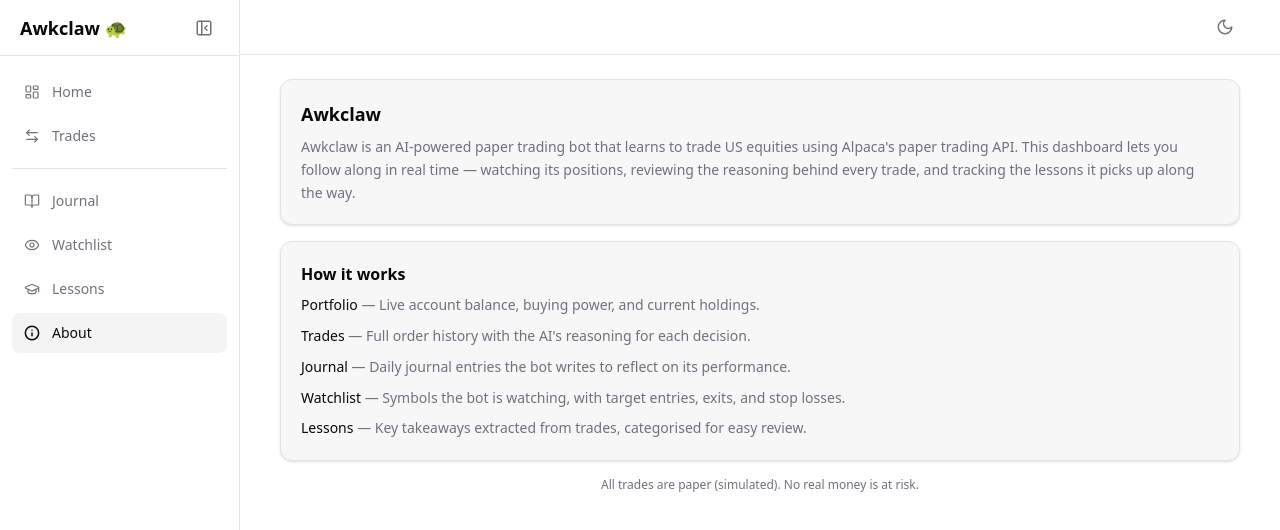
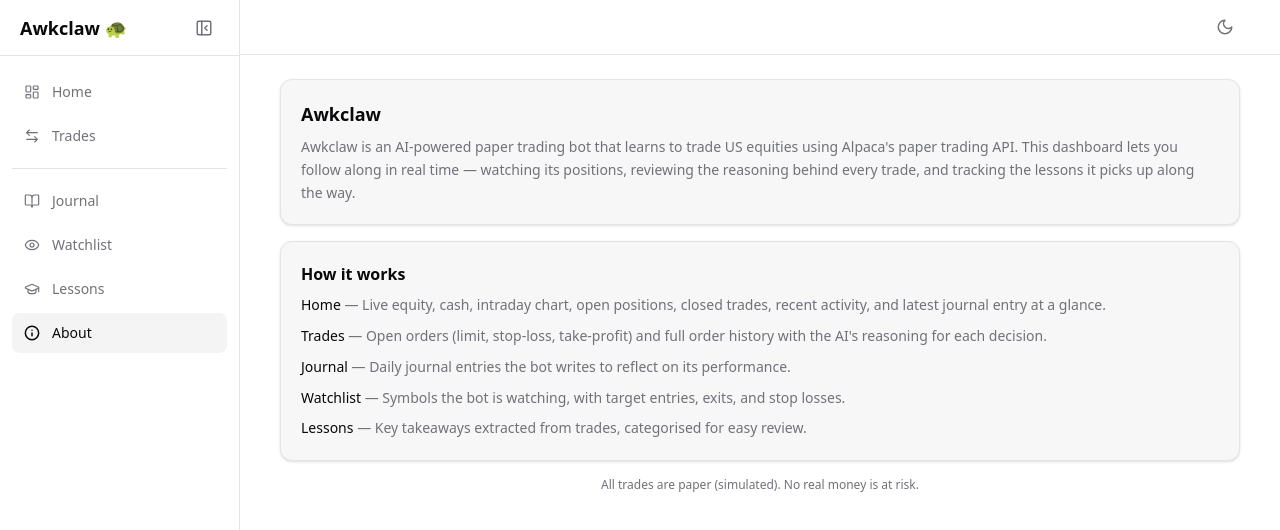
Before and after one commit to shafiqninaba/openclaw-trading, a Next.js app: page /about in a window 1280 px wide. Shown: the top 530 px of the page. Built offline with nearby package versions, Linux system fonts and the light colour scheme.

Commit message:
Update AboutPage content: replace Portfolio section with Home overview and clarify Trades description

```diff
--- a/src/app/about/page.tsx
+++ b/src/app/about/page.tsx
@@ -21,13 +21,14 @@
           <h3 className="font-semibold">How it works</h3>
           <ul className="mt-2 space-y-2 text-sm leading-relaxed text-muted-foreground">
             <li>
-              <span className="text-foreground font-medium">Portfolio</span>{" "}
-              &mdash; Live account balance, buying power, and current holdings.
+              <span className="text-foreground font-medium">Home</span>{" "}
+              &mdash; Live equity, cash, intraday chart, open positions, closed
+              trades, recent activity, and latest journal entry at a glance.
             </li>
             <li>
               <span className="text-foreground font-medium">Trades</span>{" "}
-              &mdash; Full order history with the AI&apos;s reasoning for each
-              decision.
+              &mdash; Open orders (limit, stop-loss, take-profit) and full
+              order history with the AI&apos;s reasoning for each decision.
             </li>
             <li>
               <span className="text-foreground font-medium">Journal</span>{" "}
```
